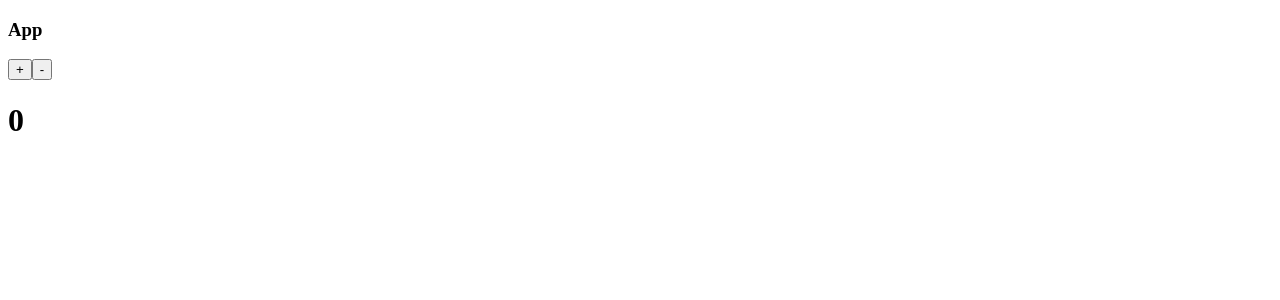
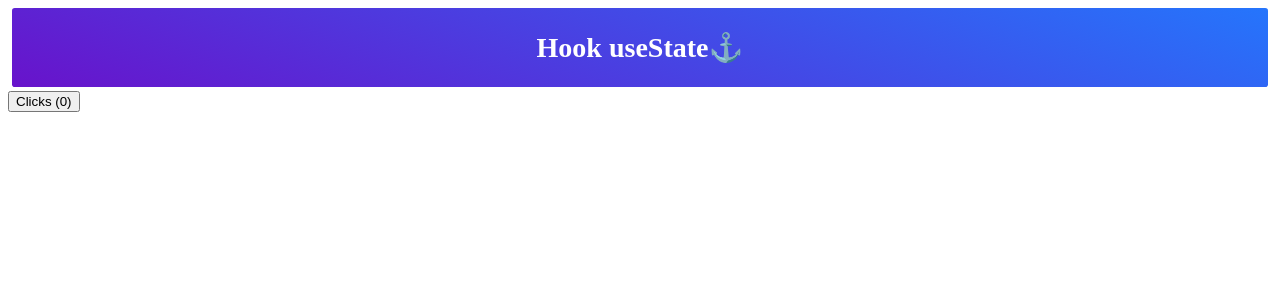
Before and after one commit to Eisten1996/react-fundamentos, a React (Create React App) app: page / in a window 1280 px wide. Shown: the top 300 px of the page. Built offline with nearby package versions, Linux system fonts and the light colour scheme.

Commit message:
Hook useState
Uso del useState()

```diff
--- a/src/App.js
+++ b/src/App.js
@@ -1,19 +1,42 @@
-import React, { Component } from 'react'
-import store from './store'
-import { Provider } from 'react-redux'
-import Counter from './components/counter'
+import React, { useState } from 'react'
 
-class App extends Component {
-  render() {
-    return (
-      <Provider store={store}>
-        <div>
-          <h3>App</h3>
-          <Counter />
-        </div>
-      </Provider>
-    )
+const Header = () => {
+  const styles = {
+    background: 'linear-gradient(20deg, #6813cb, #2575fc)',
+    textAlign: 'center',
+    borderRadius: '0.2em',
+    color: '#FFF',
+    padding: '0.3em',
+    margin: '0.3em',
+    fontSize: '14px',
   }
+
+  return (
+    <header style={styles}>
+      <h1>
+        Hook useState
+        <span role="img" aria-label="hook emoji">
+          ⚓
+        </span>
+      </h1>
+    </header>
+  )
+}
+
+const App = () => {
+  // [value, func()]
+  const [clicks, setClicks] = useState(0)
+
+  const addClicks = () => {
+    setClicks(clicks + 1)
+  }
+
+  return (
+    <div>
+      <Header />
+      <button onClick={addClicks}>Clicks ({clicks})</button>
+    </div>
+  )
 }
 
 export default App
--- a/src/components/counter.js
+++ /dev/null
@@ -1,33 +0,0 @@
-import React from 'react'
-import { connect } from 'react-redux'
-import { increment, decrement } from '../store'
-
-const Counter = (props) => {
-  console.log('Counter -> props', props)
-
-  return (
-    <div>
-      <button onClick={props.increment}>+</button>
-      <button onClick={props.decrement}>-</button>
-      <h1>{props.count}</h1>
-    </div>
-  )
-}
-const mapStateToProps = (state) => {
-  return {
-    count: state,
-  }
-}
-
-const mapDispatchToProps = (dispatch) => {
-  return {
-    increment: () => {
-      dispatch(increment())
-    },
-    decrement: () => {
-      dispatch(decrement())
-    },
-  }
-}
-
-export default connect(mapStateToProps, mapDispatchToProps)(Counter)
--- a/src/store.js
+++ /dev/null
@@ -1,54 +0,0 @@
-import { createStore } from 'redux'
-
-// CONSTANTES DE ACCIONES
-const INCREMENT = 'INCREMENT'
-const DECREMENT = 'DECREMENT'
-
-const initialState = 0
-
-// REDUCER
-const counter = (state = initialState, action) => {
-  switch (action.type) {
-    case INCREMENT:
-      return state + 1
-    case DECREMENT:
-      return state - 1
-
-    default:
-      return state
-  }
-}
-
-// STORE
-const store = createStore(counter)
-
-// store.subscribe(() => {
-//   console.log(store.getState())
-// })
-
-// ACCIONES
-
-export const increment = () => {
-  return {
-    type: INCREMENT,
-  }
-}
-
-export const decrement = () => {
-  return {
-    type: DECREMENT,
-  }
-}
-
-// store.dispatch(increment())
-// store.dispatch(decrement())
-
-// setTimeout(() => {
-//   store.dispatch(increment())
-// }, 1000)
-
-// store.getState()
-// store.dispatch()
-// store.subscribe(fun)
-
-export default store
```
